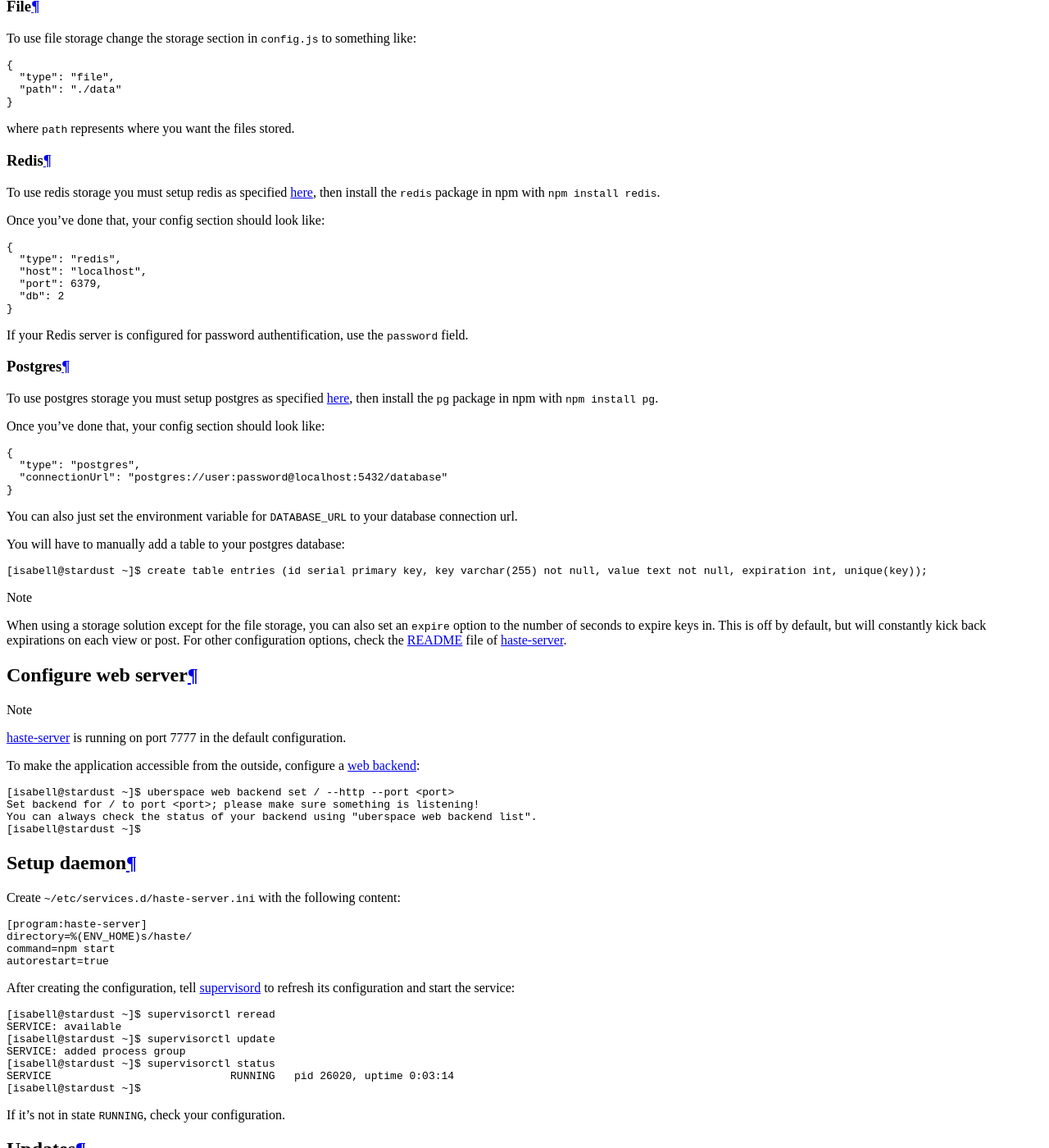
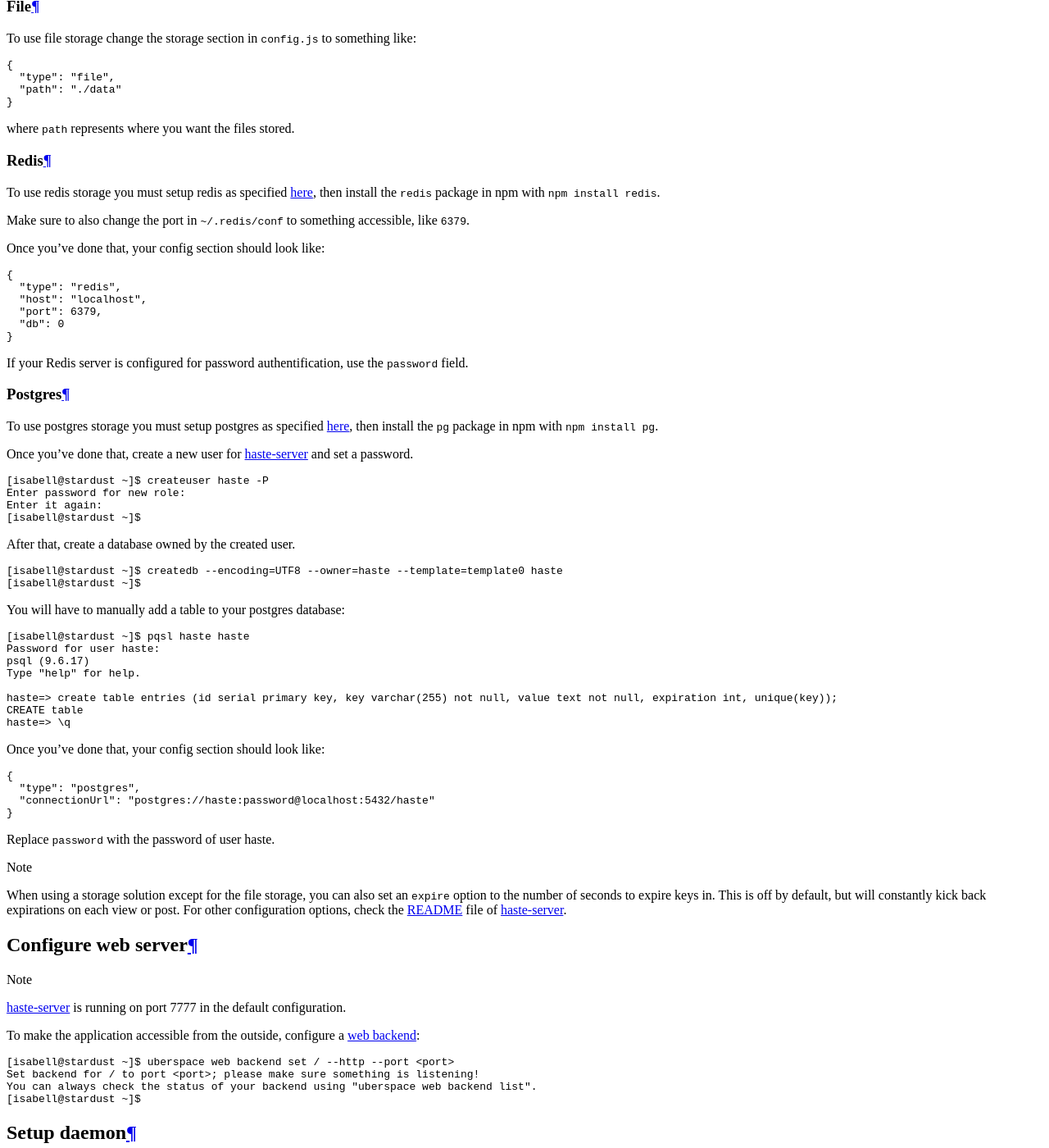
Before and after one commit to Uberspace/lab, a Sphinx documentation site: the page built from source/guide_hasteserver.rst, in a window 1280 px wide and 1400 px high, scrolled down 4066 px. Shown: the whole window at 82% size. Built offline with Sphinx 7.4.7 and the Read the Docs theme 2.0.0, drawn with Linux system fonts in a browser that asks for light colours; some of the changed text lies outside the part shown.

Commit message:
[haste] update postgres section

```diff
--- a/source/guide_hasteserver.rst
+++ b/source/guide_hasteserver.rst
@@ -99,6 +99,8 @@
 
 To use redis storage you must setup redis as specified :lab:`here <guide_redis>`, then install the ``redis`` package in npm with ``npm install redis``.
 
+Make sure to also change the port in ``~/.redis/conf`` to something accessible, like ``6379``.
+
 Once you've done that, your config section should look like:
 
 .. code-block:: json
@@ -107,7 +109,7 @@
     "type": "redis",
     "host": "localhost",
     "port": 6379,
-    "db": 2
+    "db": 0
   }
 
 If your Redis server is configured for password authentification, use the ``password`` field.
@@ -117,22 +119,45 @@
 
 To use postgres storage you must setup postgres as specified :lab:`here <guide_postgresql>`, then install the ``pg`` package in npm with ``npm install pg``.
 
+Once you've done that, create a new user for haste-server_ and set a password.
+
+.. code-block:: console
+
+  [isabell@stardust ~]$ createuser haste -P
+  Enter password for new role:
+  Enter it again:
+  [isabell@stardust ~]$
+
+After that, create a database owned by the created user.
+
+.. code-block:: console
+
+  [isabell@stardust ~]$ createdb --encoding=UTF8 --owner=haste --template=template0 haste
+  [isabell@stardust ~]$
+
+You will have to manually add a table to your postgres database:
+
+.. code-block:: console
+
+  [isabell@stardust ~]$ pqsl haste haste
+  Password for user haste:
+  psql (9.6.17)
+  Type "help" for help.
+
+  haste=> create table entries (id serial primary key, key varchar(255) not null, value text not null, expiration int, unique(key));
+  CREATE table
+  haste=> \q
+
 Once you've done that, your config section should look like:
 
 .. code-block:: json
 
   {
     "type": "postgres",
-    "connectionUrl": "postgres://user:password@localhost:5432/database"
+    "connectionUrl": "postgres://haste:password@localhost:5432/haste"
   }
 
-You can also just set the environment variable for ``DATABASE_URL`` to your database connection url.
-
-You will have to manually add a table to your postgres database:
-
-.. code-block:: console
-
-  [isabell@stardust ~]$ create table entries (id serial primary key, key varchar(255) not null, value text not null, expiration int, unique(key));
+Replace ``password`` with the password of user haste.
 
 .. note::
 
@@ -198,6 +223,12 @@
 
 ----
 
-Tested with haste-server and Uberspace 7.5.1.
+Tested with haste-server and
+
+* File storage
+* :lab:`Redis 5.0.8 <guide_redis>`,
+* :lab:`PostgreSQL 9.6.17 <guide_postgres>`,
+
+on Uberspace 7.5.1.
 
 .. author_list::
```
